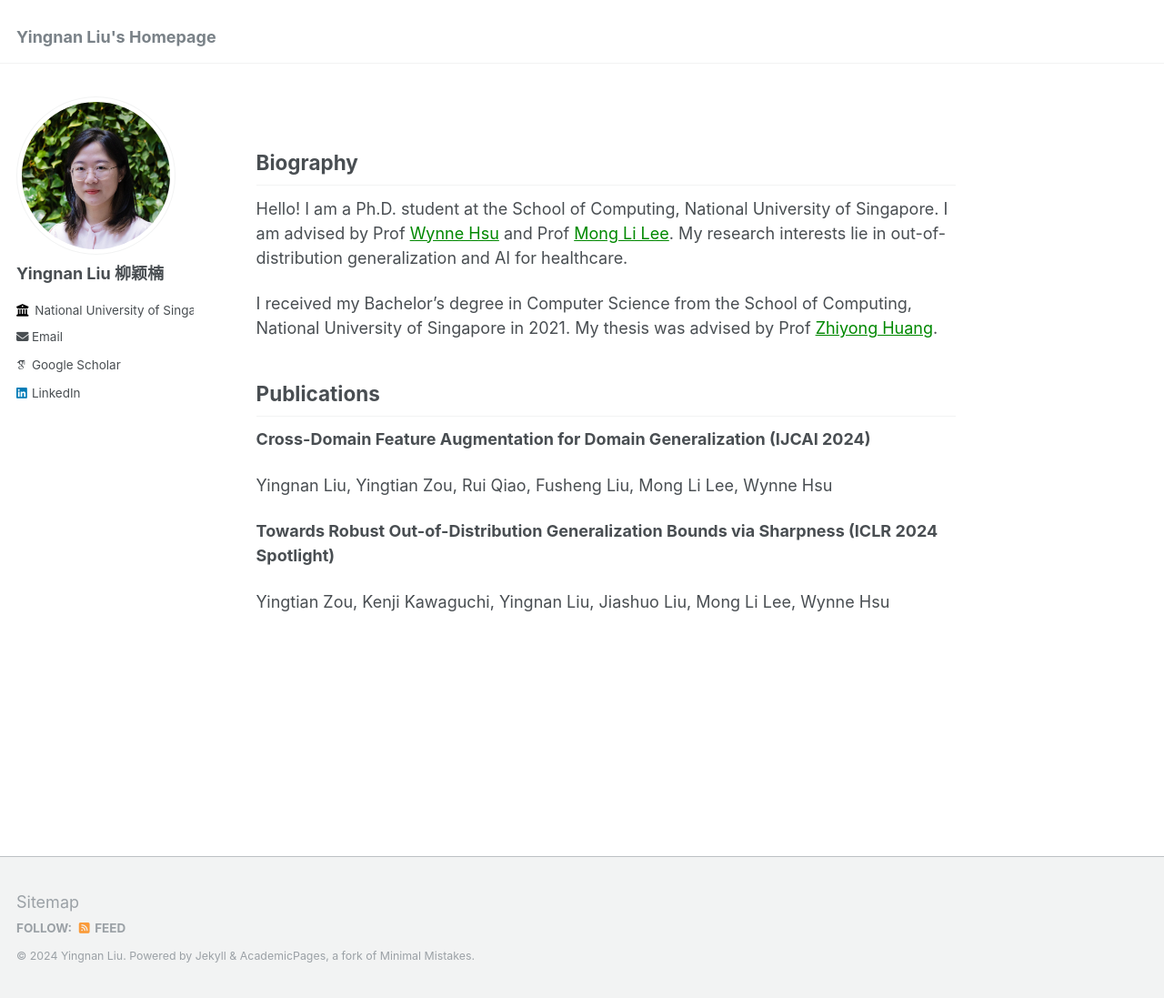
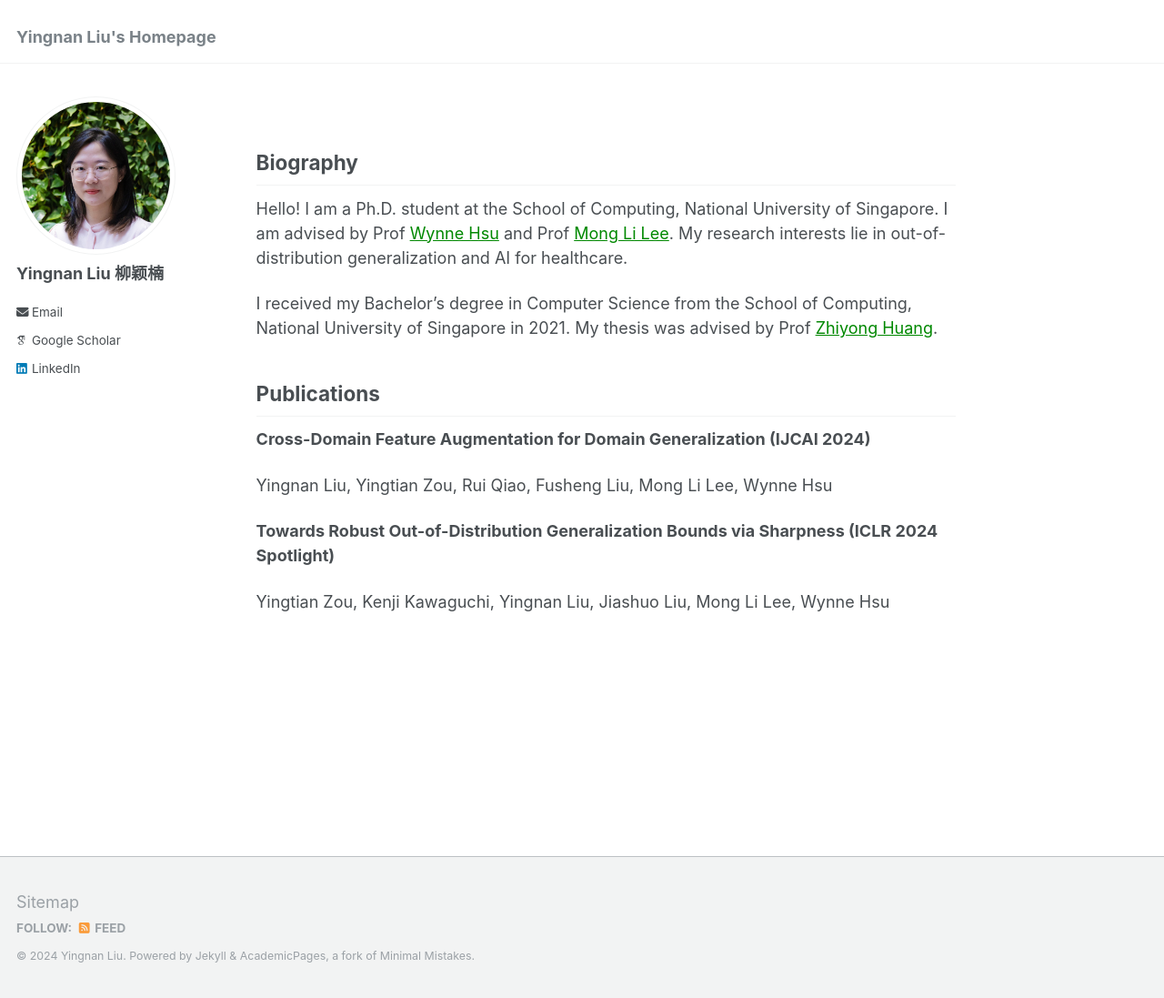
Before and after one commit to NancyQuris/nancyquris.github.io, a Jekyll site: the page built from _pages/about.md, in a window 1280 px wide and 1097 px high. Shown: the whole window at 91% size. Built offline with Jekyll 4.4.1, drawn with Linux system fonts in a browser that asks for light colours; some web fonts are replaced.

Commit message:
Update _config.yml

```diff
--- a/_config.yml
+++ b/_config.yml
@@ -26,7 +26,7 @@ author:
   pronouns         : # example: "she/her"
   bio              : ""
   # location         : ""
-  employer         : "National University of Singapore"
+  # employer         : "National University of Singapore"
   uri              : # URL
   email            : "liu.yingnan@u.nus.edu"
 
```
